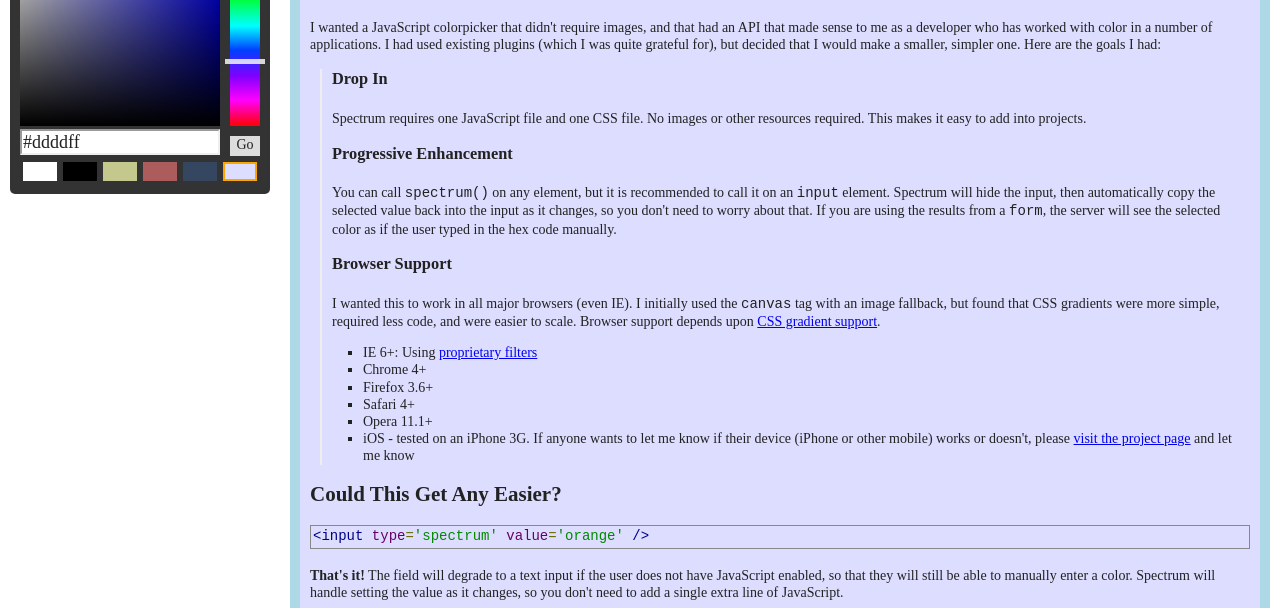
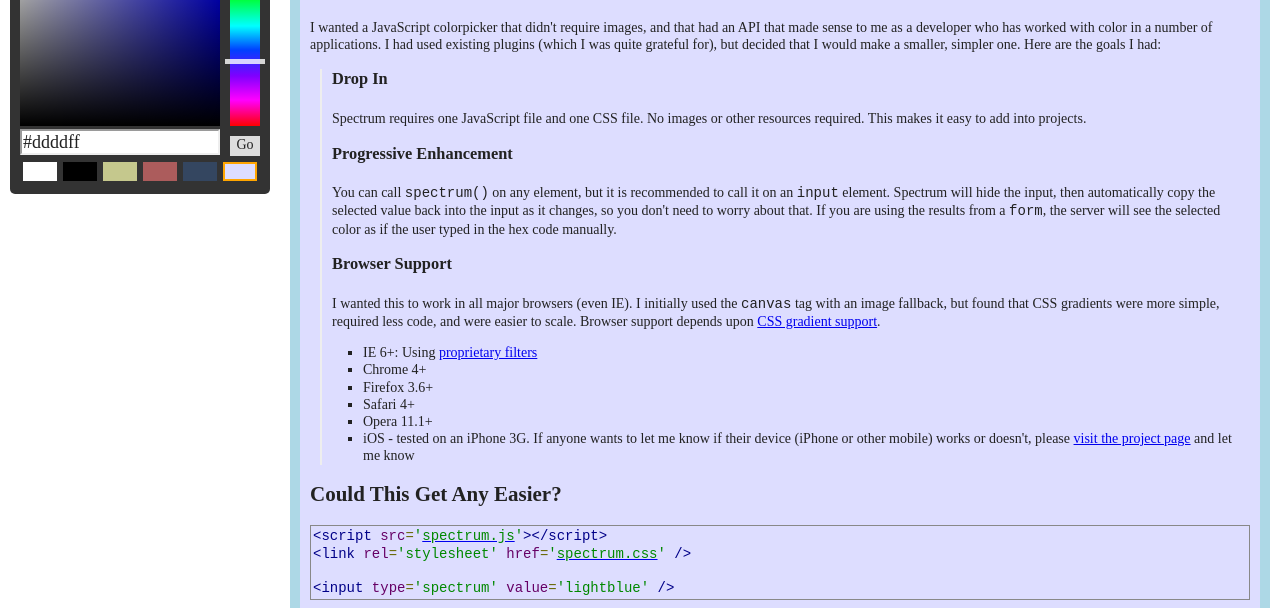
Before and after one commit to bgrins/spectrum, a plain HTML site: page index.html in a window 1280 px wide. Shown: the part 159-767 px from the top of the page. Drawn offline with Linux system fonts and the light colour scheme.

Commit message:
updating docs

```diff
--- a/index.html
+++ b/index.html
@@ -59,8 +59,11 @@
 
 		<h2>Could This Get Any Easier?</h2>
 
-<pre class='prettyprint'>
-&lt;input type='spectrum' value='orange' /&gt;
+<pre class='prettyprint' id='code-subheading'>
+&lt;script src='<a href='https://raw.github.com/bgrins/spectrum/master/spectrum.js'>spectrum.js</a>'&gt;&lt;/script&gt;
+&lt;link rel='stylesheet' href='<a href='https://raw.github.com/bgrins/spectrum/master/spectrum.css'>spectrum.css</a>' /&gt;
+
+&lt;input type='spectrum' value='lightblue' /&gt;
 </pre>
 	<p><strong>That's it!</strong>
 	The field will degrade to a text input if the user does not have JavaScript enabled,
@@ -68,7 +71,7 @@
 	Spectrum will handle setting the value as it changes, so you don't need to add a single extra line of JavaScript.
 	</p>
 	<div class='example'>
-	<input type='spectrum' value='orange' />
+	<input type='spectrum' value='lightblue' />
 	</div>
 
 		<h2>Want A Little More Control?</h2>
```
